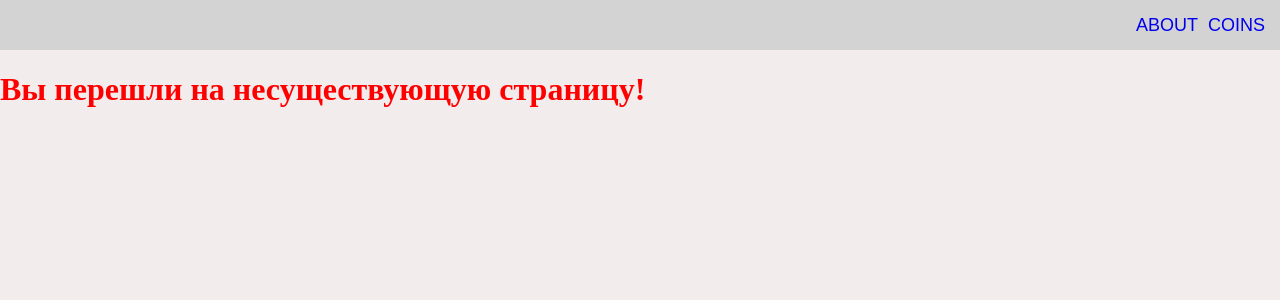
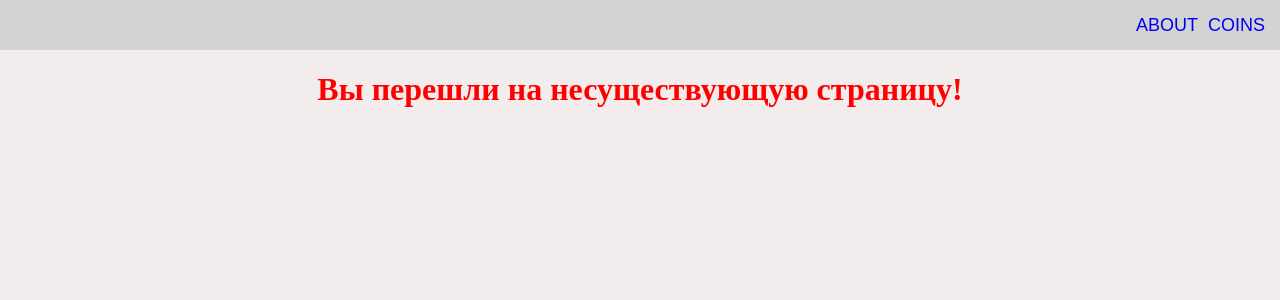
Before and after one commit to bykorotkov/crypto-app, a React (Create React App) app: page /error in a window 1280 px wide. Shown: the top 300 px of the page. Built offline with nearby package versions, Linux system fonts and the light colour scheme.

Commit message:
Deployed website#2

```diff
--- a/package.json
+++ b/package.json
@@ -1,5 +1,5 @@
 {
-  "homepage": "https://bykorotkov.github.io/crypto-app/",
+  "homepage": "http://localhost:3000/coins",
   "name": "crypto-app",
   "version": "0.1.0",
   "private": true,
--- a/src/pages/Error.js
+++ b/src/pages/Error.js
@@ -3,7 +3,7 @@ import React from 'react'
 const Error = () => {
   return (
     <div>
-        <h1 style={{color: 'red'}}>
+        <h1 style={{color: 'red', display: 'flex', justifyContent: 'center'}}>
             Вы перешли на несуществующую страницу!
         </h1>
     </div>
```
